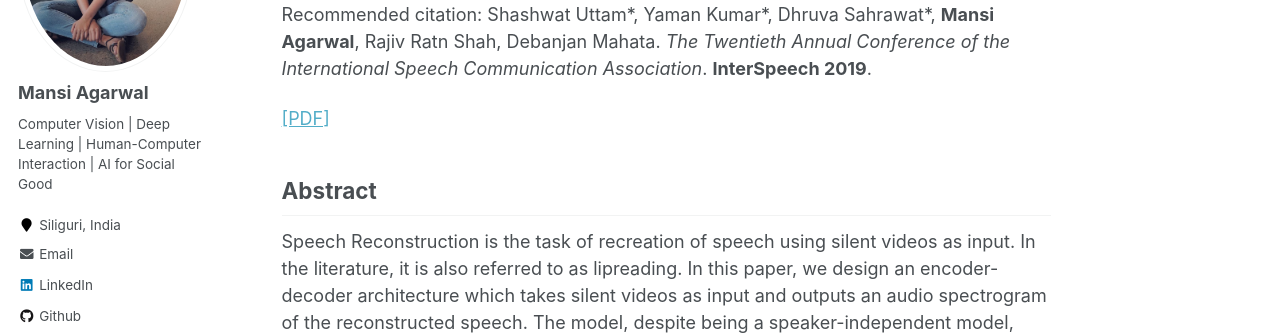
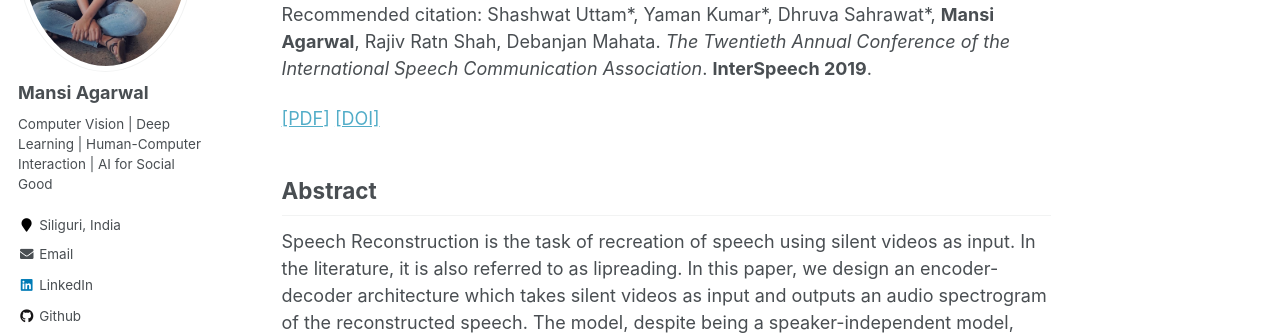
Before and after one commit to MansiAgarwal11/MansiAgarwal11.github.io, a Jekyll site: the page built from _publications/hush.md, in a window 1280 px wide and 1181 px high. Shown: the part 269-604 px from the top of the window. Built offline with Jekyll 4.4.1, drawn with Linux system fonts in a browser that asks for light colours.

Commit message:
Update hush.md

```diff
--- a/_publications/hush.md
+++ b/_publications/hush.md
@@ -7,7 +7,7 @@ date: 2019-9-30
 citation: Shashwat Uttam*, Yaman Kumar*, Dhruva Sahrawat*, <b>Mansi Agarwal</b>, Rajiv Ratn Shah, Debanjan Mahata. <i>The Twentieth Annual Conference of the International Speech Communication Association</i>. <b>InterSpeech 2019</b>.
 ---
 
-[[PDF]](https://arxiv.org/pdf/2010.12810.pdf)
+[[PDF]](https://mansiagarwal11.github.io/files/interspeech19.pdf)  [[DOI]](https://www.isca-speech.org/archive/Interspeech_2019/abstracts/3269.html)
 
 ## Abstract
 Speech Reconstruction is the task of recreation of speech using silent videos as input. In the literature, it is also referred to as lipreading. In this paper, we design an encoder-decoder architecture which takes silent videos as input and outputs an audio spectrogram of the reconstructed speech. The model, despite being a speaker-independent model, achieves comparable results on speech reconstruction to the current state-of-the-art speaker-dependent model. We also perform user studies to infer speech intelligibility. Additionally, we test the usability of the trained model using bilingual speech.
```
